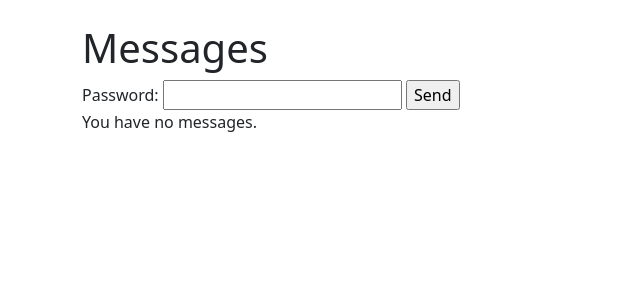
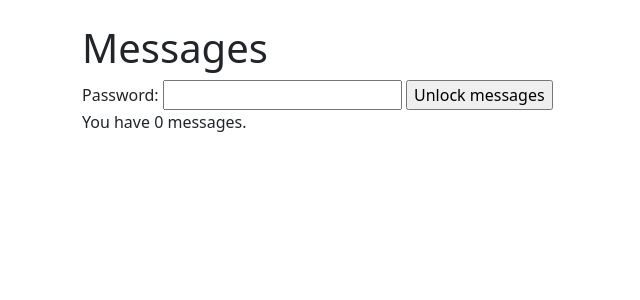
Before and after one commit to Miqqou/SecPro-webchat, a Django app: page /inbox in a window 1280 px wide. Shown: the part 56-356 px from the top of the page, without its empty margins (0-640 px from the left). Run offline with Django 4.2, Linux system fonts and the light colour scheme; the visitor is signed in with stand-in values (Sample User, id 1); data that the repository does not hold is empty.

Commit message:
updated input and status texts, removed pubkey from profile

```diff
--- a/backend/webchat/webchatapp/templates/messages.html
+++ b/backend/webchat/webchatapp/templates/messages.html
@@ -8,7 +8,7 @@
     {% csrf_token %}
     <label for="password">Password:</label>
   <input type="password" id="password" name="password">
-  <input type="submit" value="Send">
+  <input type="submit" value="Unlock messages">
 </form>
     {% if messages1%}
       <ul>
@@ -24,7 +24,7 @@
 
 
     {% else %}
-      <p>You have no messages.</p>
+      <p>You have {{number_of_messages }} messages.</p>
     {% endif %}
 </div>
 
--- a/backend/webchat/webchatapp/templates/profile.html
+++ b/backend/webchat/webchatapp/templates/profile.html
@@ -3,5 +3,5 @@
 {% block content %}
 <h1>Your profile: </h1>
 <p>Your Username is : {{user}} </p>
-<p>Your public key is :{{ publickey }}</p>
+
 {% endblock %}
--- a/backend/webchat/webchatapp/views.py
+++ b/backend/webchat/webchatapp/views.py
@@ -24,9 +24,7 @@ def home(request):
 
 @login_required
 def profile(request):
-    user_keys = UserKey.objects.get(user=request.user)
-    user_public_key = user_keys.publicKey
-    return render(request, 'profile.html', { 'publickey':user_public_key})
+    return render(request, 'profile.html', {})
 
 
 def login_user(request):
@@ -133,7 +131,6 @@ def encrypt_message(message, receiver):
     receiver_keys = UserKey.objects.get(user=receiver)
     receiver_public_key = receiver_keys.publicKey
     public_key = serialization.load_pem_public_key(receiver_public_key)
-    print("alkuperäinen pituus visille:", len(message))
 
     # Encoding Bytes
     message_encoded = message.encode('UTF-8')
@@ -206,21 +203,31 @@ def chat(request):
 def inbox(request):
     # Set of messaging partners of user
     messages1 = Message.objects.filter(recipient=request.user).order_by('-created_at')
+    messages2 = messages1
+
+    number_of_messages = 0
+
     senders = set()
     for message in messages1:
         sender = message.sender
         senders.add(sender)
+        if message.read_at != "":
+            number_of_messages +=1
+
 
     if request.method == 'POST':
-        for message in messages1:
-            #try:
-            # TODO decrypt message content with your password
-            password = bytes(request.POST['password'], 'UTF-8')
-            print(len(message.content))
-            message.content = decrypt_message(message.content, request.user, password)
+        try:
+            for message in messages1:
+                password = bytes(request.POST['password'], 'UTF-8')
+                message.content = decrypt_message(message.content, request.user, password)
 
-            #except Exception:
-                #message.content = '<This message is protected>'
+                message.read_at = timezone.now()
 
+            return render(request, 'messages.html', {'messages1': messages1, 'senders': senders})
 
-    return render(request, 'messages.html', {'messages1': messages1, 'senders': senders})
+        except Exception:
+            messages.error(request, ("Wrong password, couldn't decrypt!"))
+            return render(request, 'messages.html', {})
+
+    else:
+        return render(request, 'messages.html', {'number_of_messages' : number_of_messages})
```
Also changed, not shown: backend/webchat/database.sqlite3 (added).
